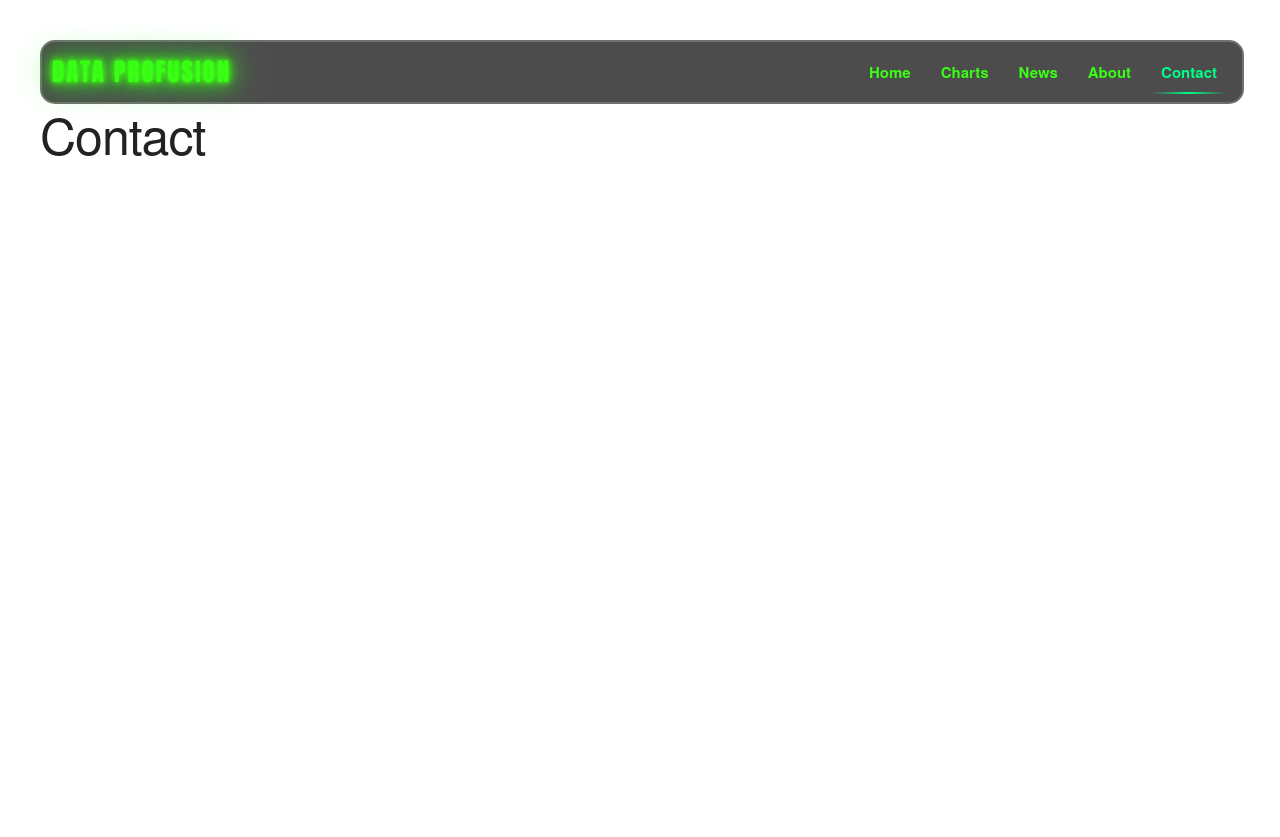
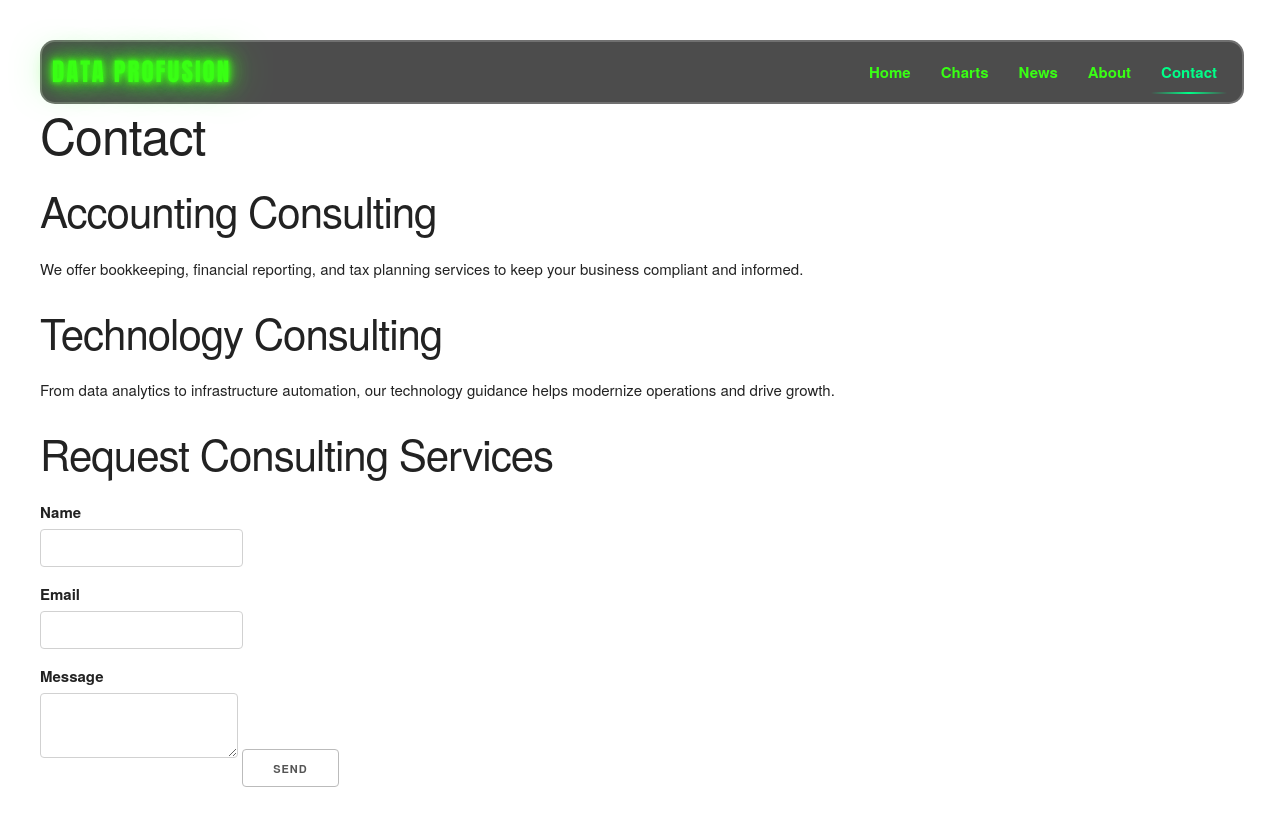
Before and after one commit to FortesFortunaAdiuvat/DataProfusion, a Flask app: page /contact in a window 1280 px wide. Before the commit the page ends 156 px from the top, so only its background shows below. Run offline with Flask 3, Linux system fonts and the light colour scheme.

Commit message:
Add consulting link on home and contact form

```diff
--- a/app/templates/contact.html
+++ b/app/templates/contact.html
@@ -2,6 +2,23 @@
 {% block content %}
 <div class="main-content">
     <h1>Contact</h1>
-    <!-- Add your contact form here -->
+    <section>
+        <h2>Accounting Consulting</h2>
+        <p>We offer bookkeeping, financial reporting, and tax planning services to keep your business compliant and informed.</p>
+    </section>
+    <section>
+        <h2>Technology Consulting</h2>
+        <p>From data analytics to infrastructure automation, our technology guidance helps modernize operations and drive growth.</p>
+    </section>
+    <h2>Request Consulting Services</h2>
+    <form method="post" action="mailto:owner@example.com" enctype="text/plain">
+        <label for="name">Name</label>
+        <input type="text" id="name" name="name" required>
+        <label for="email">Email</label>
+        <input type="email" id="email" name="email" required>
+        <label for="message">Message</label>
+        <textarea id="message" name="message" rows="5" required></textarea>
+        <button type="submit">Send</button>
+    </form>
 </div>
 {% endblock %}
```
Also changed, not shown: app/templates/index.html (+16 -0 lines).
